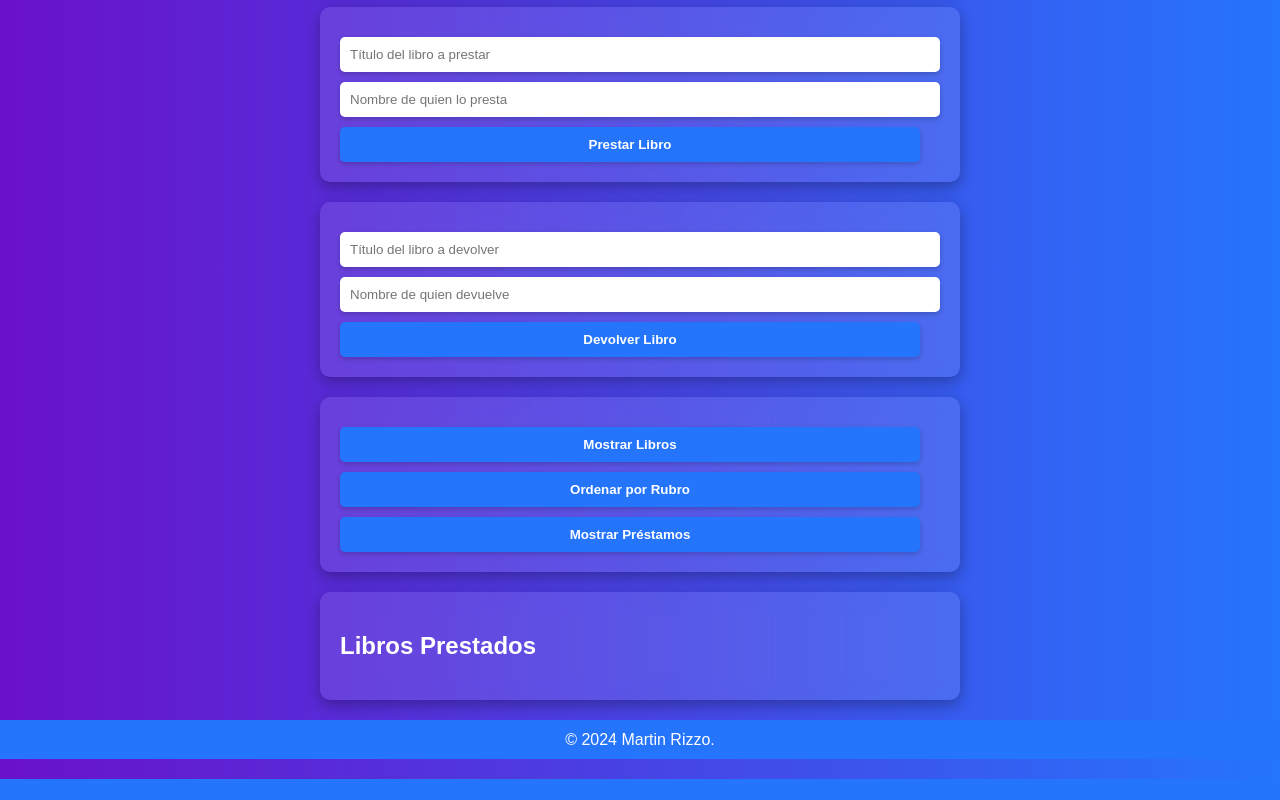
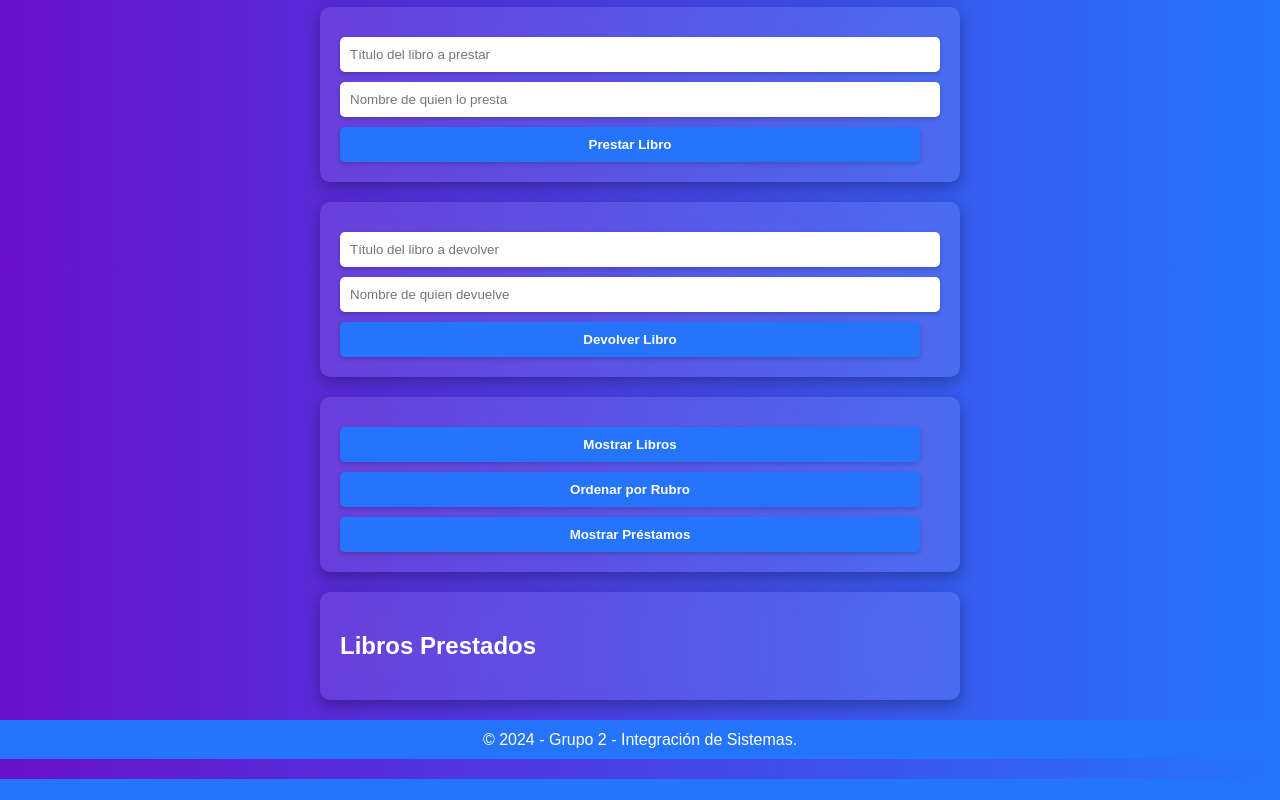
Before and after one commit to MartinoRizzo/Biblioteca-CENS9---segunda-version, a plain HTML site: page index.html in a window 1280 px wide. Shown: the part 550-1350 px from the top of the page. Drawn offline with Linux system fonts and the light colour scheme.

Commit message:
Agregado copyrigth

```diff
--- a/index.html
+++ b/index.html
@@ -54,7 +54,7 @@
     <script src="script.js"></script>
 
     <footer>
-        © 2024 Martin Rizzo.
+        © 2024 - Grupo 2 - Integración de Sistemas.
     </footer>
 
 </body>
```
